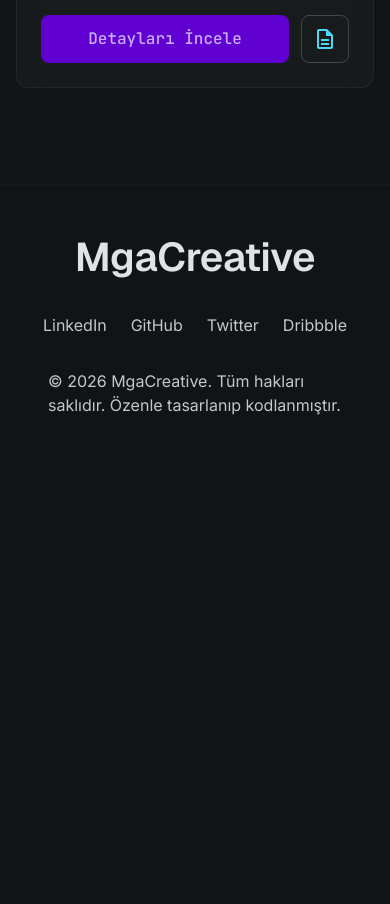
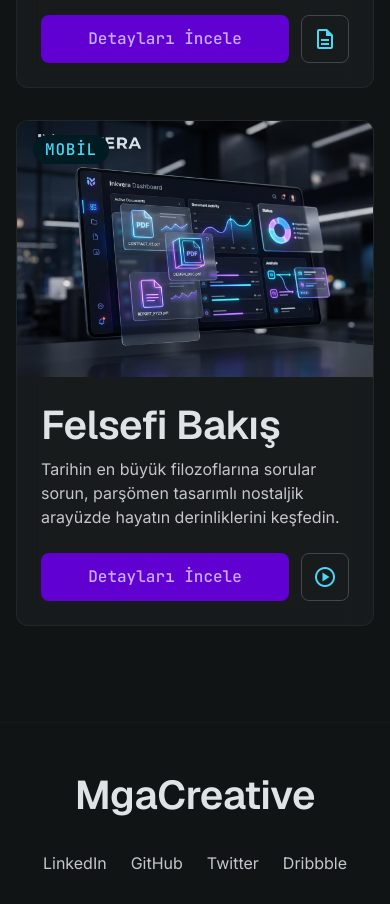
Before and after one commit to gokhanazat/MgaCreative, a plain HTML site: page portfolio.html in a window 390 px wide. Shown: the part 6020-6924 px from the top of the page. Before the commit the page ends 6485 px from the top, so only its background shows below. Drawn offline with nearby package versions, Linux system fonts and the light colour scheme.

Commit message:
feat: add Felsefi Bakış mobile application with dynamic details, philosopher ask-answer features and YouTube integration

```diff
--- a/portfolio.html
+++ b/portfolio.html
@@ -389,6 +389,29 @@
 </div>
 </div>
 </article>
+<!-- App Card 11 (Felsefi Bakış) -->
+<article class="app-card glass-card flex flex-col rounded-xl overflow-hidden" data-category="mobile">
+<div class="relative h-64 overflow-hidden group">
+<img alt="Felsefi Bakış Preview" class="w-full h-full object-cover transition-transform duration-500 group-hover:scale-110" src="images/inkvera_kart.jpeg"/>
+<div class="absolute top-4 left-4">
+<span class="bg-tertiary-container text-tertiary px-3 py-1 rounded-full font-label-sm uppercase tracking-wider">Mobil</span>
+</div>
+</div>
+<div class="p-6 flex flex-col flex-grow">
+<h3 class="font-headline-lg text-headline-lg mb-2 text-on-surface">Felsefi Bakış</h3>
+<p class="font-body-md text-body-md text-on-surface-variant mb-6 line-clamp-3">
+                        Tarihin en büyük filozoflarına sorular sorun, parşömen tasarımlı nostaljik arayüzde hayatın derinliklerini keşfedin.
+                    </p>
+<div class="mt-auto flex gap-3">
+<button onclick="window.location.href='project.html?id=felsefi-bakis'" class="flex-1 bg-secondary-container text-on-secondary-container py-2.5 rounded-lg font-label-md transition-all hover:brightness-110 active:scale-95">
+                            Detayları İncele
+                        </button>
+<button onclick="window.location.href='project.html?id=felsefi-bakis'" class="w-12 h-12 flex items-center justify-center border border-outline-variant rounded-lg text-tertiary hover:bg-tertiary/10 transition-all active:scale-95">
+<span class="material-symbols-outlined">play_circle</span>
+</button>
+</div>
+</div>
+</article>
 </div>
 </main>
 <!-- Footer -->
```
Also changed, not shown: project.html (+16 -0 lines), images/inkvera_detay.jpeg (added), images/inkvera_kart.jpeg (added).
